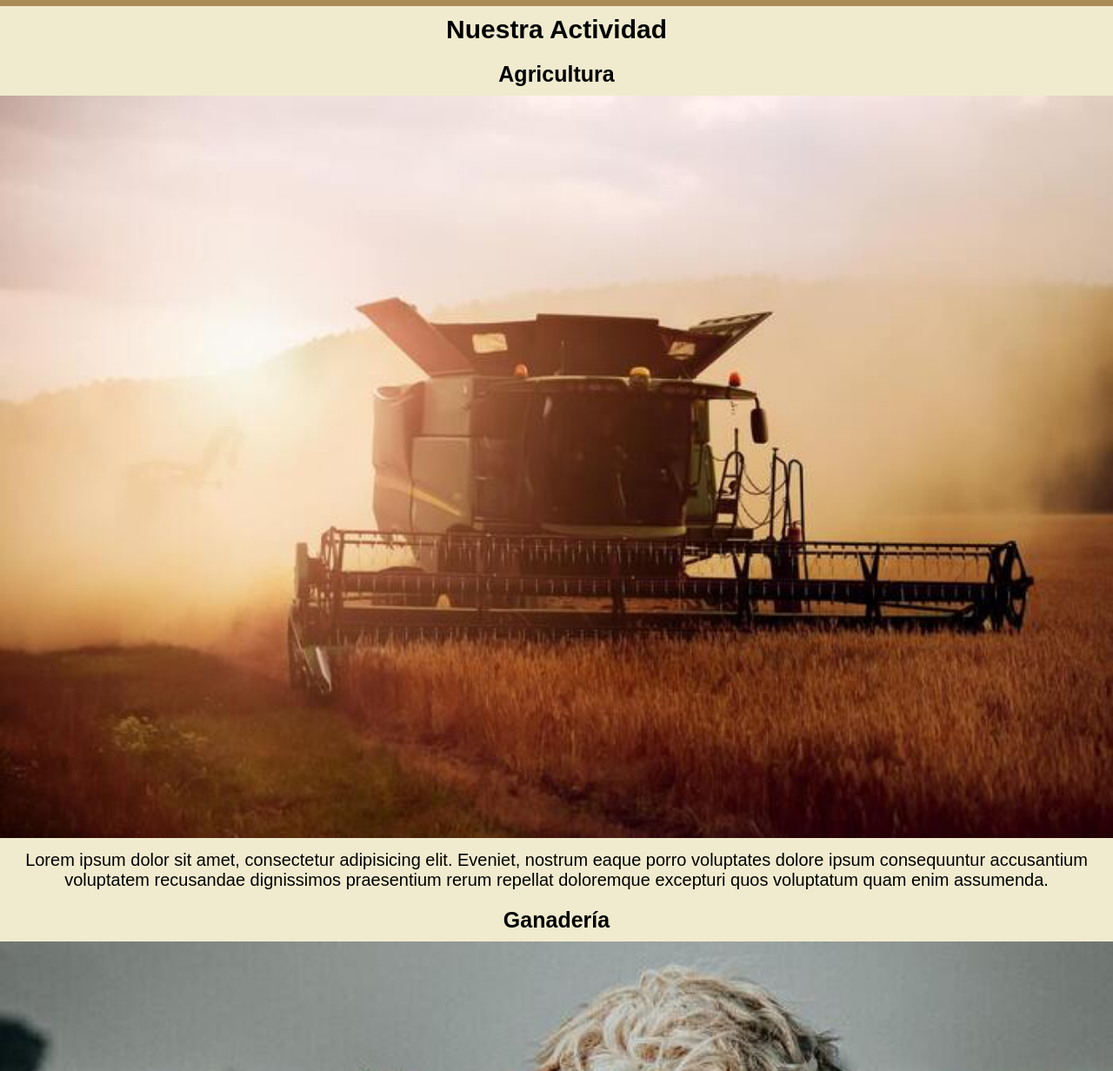
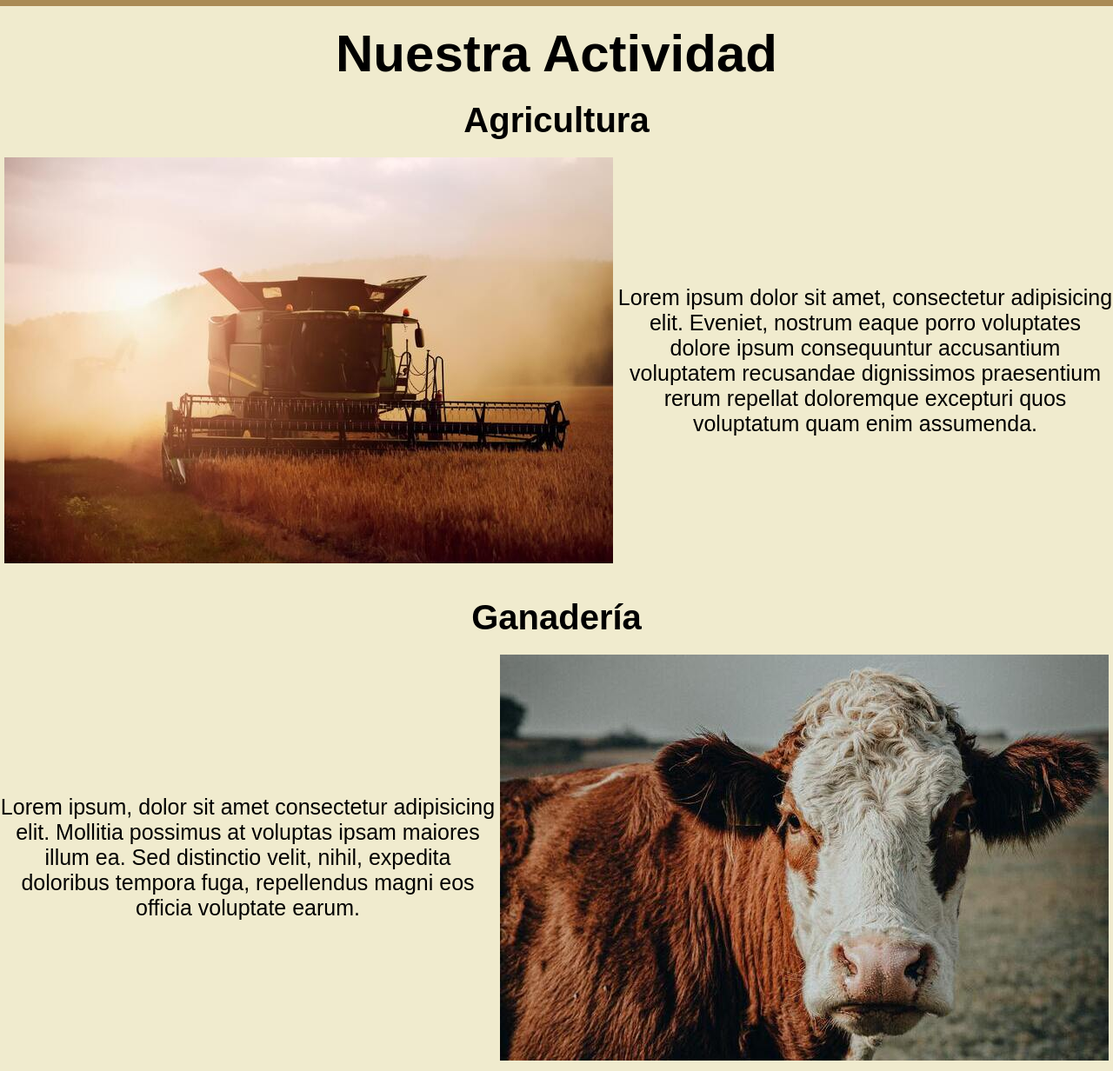
Before and after one commit to delficarman/agro-crv, a plain HTML site: page pages/actividad.html in a window 1280 px wide. Shown: the part 288-1520 px from the top of the page at 87% size. Drawn offline with Linux system fonts and the light colour scheme.

Commit message:
resposive de actividad para 768 y 1024

```diff
--- a/css/style.css
+++ b/css/style.css
@@ -174,10 +174,18 @@ footer{
     font-size: 20px;
 }
 
+.info-agricultura{
+    display: flex;
+    flex-direction: column;
+    align-items: center;
+}
+
 .info-agricultura img{
     width: 100%;
     margin-top: 10px;
     margin-bottom: 10px;
+    margin-left: 0%;
+    margin-right: 0%;
 }
 
 .container-ganaderia{
@@ -199,10 +207,18 @@ footer{
     font-size: 20px;
 }
 
+.info-ganaderia{
+    display: flex;
+    flex-direction: column;
+    align-items: center;
+}
+
 .info-ganaderia img{
     width: 100%;
     margin-top: 10px;
     margin-bottom: 10px;
+    margin-left: 0%;
+    margin-right: 0%;
 }
 
 /*CAMPO**/
@@ -341,21 +357,32 @@ footer{
         font-family:'Poppins', sans-serif  ;
         font-size: 25px;
     }
+    .main-actividad h1{
+        padding-top: 20px;
+        font-size: 50px;
+    }
+    .container-agricultura h2{
+        font-size: 35px;
+    }
+    .container-agricultura p{
+        font-size: 30px;
+    }
+    .info-agricultura img{
+        margin-top: 20px;
+        margin-bottom: 20px;
+    }
+    .container-ganaderia h2{
+        font-size: 35px;
+    }
+    .container-ganaderia p{
+        font-size: 30px;
+    }
+    .info-ganaderia img{
+        width: 100%;
+        margin-top: 20px;
+        margin-bottom: 20px;
+    }
 }
-
-
-
-
-
-
-
-
-
-
-
-
-
-
 
 /* INDEX Y ACTIVIDAD PARA 1024 **/
 
@@ -381,4 +408,33 @@ footer{
     .texto-principal p{
         top: 35%;
     }
+    .main-actividad h1{
+        font-size: 60px;
+    }
+    .container-agricultura h2{
+        font-size: 40px;
+    }
+    .info-agricultura{
+        flex-direction: row;
+    }
+    .container-agricultura p{
+        font-size: 25px;
+    }
+    .info-agricultura img{
+        margin-left: 5px;
+        margin-right: 5px;
+    }
+    .container-ganaderia h2{
+        font-size: 40px;
+    }
+    .info-ganaderia{
+        flex-direction: row-reverse;
+    }
+    .container-ganaderia p{
+        font-size: 25px;
+    }
+    .info-ganaderia img{
+        margin-left: 5px;
+        margin-right: 5px;
+    }
 }
```
